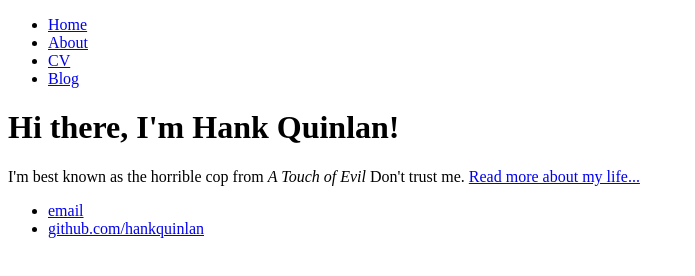
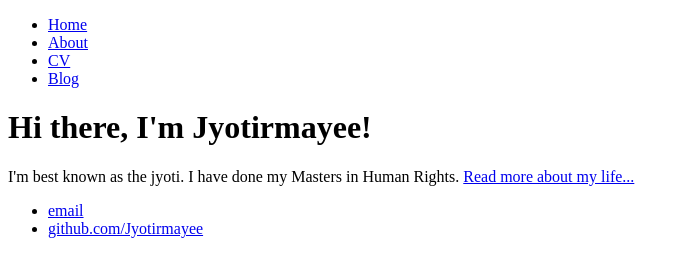
Before and after one commit to jyoti1970/jyoti1970.github.io, a plain HTML site: page index.html in a window 1280 px wide. Shown: the whole page, without its empty margins (0-695 px from the left). Drawn offline with Linux system fonts and the light colour scheme.

Commit message:
Update index.html

```diff
--- a/index.html
+++ b/index.html
@@ -1,7 +1,7 @@
 <!DOCTYPE html>
 <html>
 	<head>
-		<title>Hank Quinlan, Horrible Cop</title>
+		<title>Jyotirmayee Panigrahi, Human rights consultant</title>
 	</head>
 	<body>
 		<nav>
@@ -14,14 +14,14 @@
 		</nav>
 		<div class="container">
     		<div class="blurb">
-        		<h1>Hi there, I'm Hank Quinlan!</h1>
-				<p>I'm best known as the horrible cop from <em>A Touch of Evil</em> Don't trust me. <a href="/about">Read more about my life...</a></p>
+        		<h1>Hi there, I'm Jyotirmayee!</h1>
+				<p>I'm best known as the jyoti. I have  done my Masters in Human Rights. <a href="/about">Read more about my life...</a></p>
     		</div><!-- /.blurb -->
 		</div><!-- /.container -->
 		<footer>
     		<ul>
-        		<li><a href="mailto:hankquinlanhub@gmail.com">email</a></li>
-        		<li><a href="https://github.com/hankquinlan">github.com/hankquinlan</a></li>
+        		<li><a href="mailto:jyotirmayee.panigrahi@yahoo.com">email</a></li>
+        		<li><a href="https://github.com/jyoti1970">github.com/Jyotirmayee</a></li>
 			</ul>
 		</footer>
 	</body>
```
